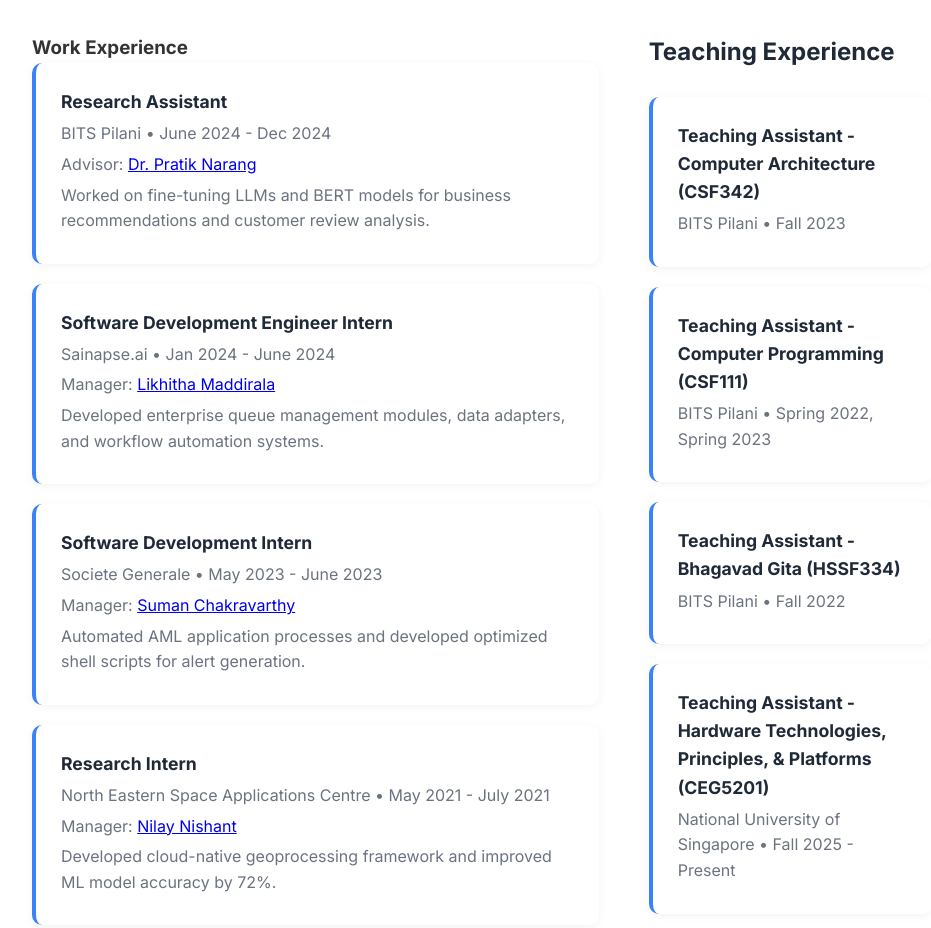
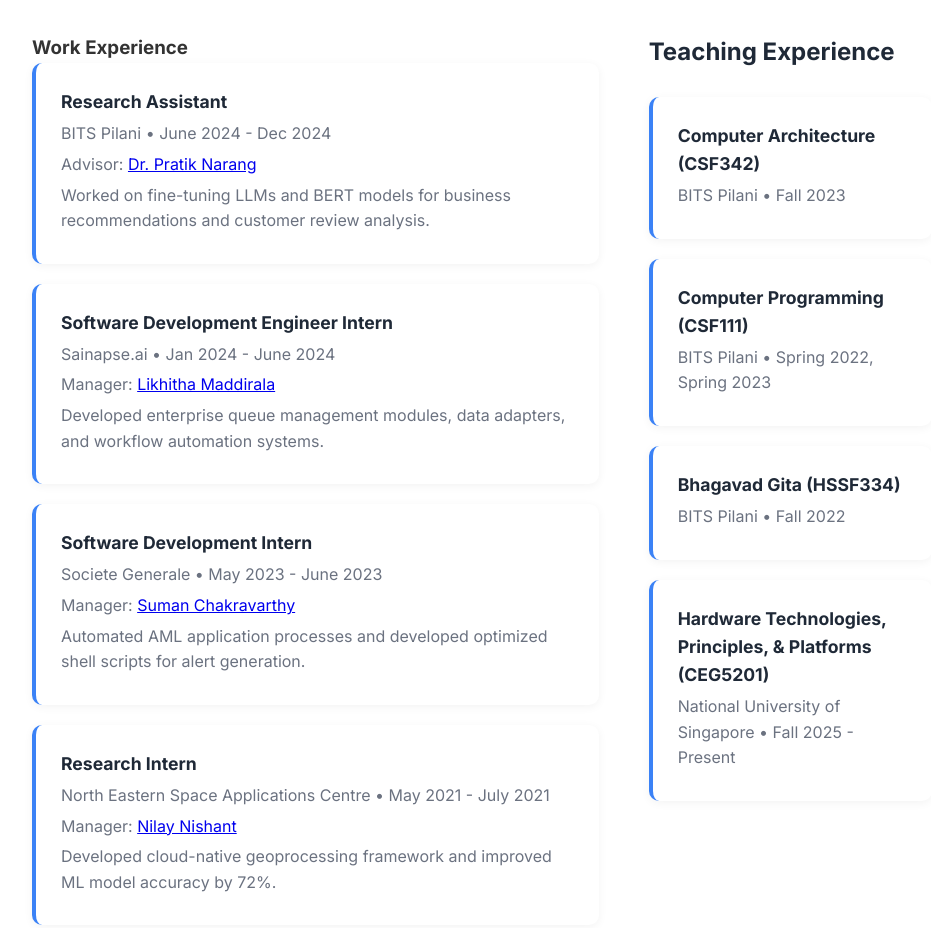
Before and after one commit to msudhanshu10/msudhanshu10.github.io, a plain HTML site: page index.html in a window 1280 px wide. Shown: the part 3180-4108 px from the top of the page, without its empty margins (158-1089 px from the left). Drawn offline with Linux system fonts and the light colour scheme.

Commit message:
Clean up teaching experience titles
- Remove redundant "Teaching Assistant" prefix from all course titles
- Cleaner presentation with course names and codes only
- Section header already indicates these are TA positions
- More concise and professional formatting

🤖 Generated with [Claude Code](https://claude.ai/code)

Co-Authored-By: Claude <noreply@anthropic.com>

```diff
--- a/index.html
+++ b/index.html
@@ -179,19 +179,19 @@
                     <div class="teaching-section">
                         <h3>Teaching Experience</h3>
                         <div class="teaching-item">
-                            <h4>Teaching Assistant - Computer Architecture (CSF342)</h4>
+                            <h4>Computer Architecture (CSF342)</h4>
                             <p>BITS Pilani • Fall 2023</p>
                         </div>
                         <div class="teaching-item">
-                            <h4>Teaching Assistant - Computer Programming (CSF111)</h4>
+                            <h4>Computer Programming (CSF111)</h4>
                             <p>BITS Pilani • Spring 2022, Spring 2023</p>
                         </div>
                         <div class="teaching-item">
-                            <h4>Teaching Assistant - Bhagavad Gita (HSSF334)</h4>
+                            <h4>Bhagavad Gita (HSSF334)</h4>
                             <p>BITS Pilani • Fall 2022</p>
                         </div>
                         <div class="teaching-item">
-                            <h4>Teaching Assistant - Hardware Technologies, Principles, & Platforms (CEG5201)</h4>
+                            <h4>Hardware Technologies, Principles, & Platforms (CEG5201)</h4>
                             <p>National University of Singapore • Fall 2025 - Present</p>
                         </div>
                     </div>
```
